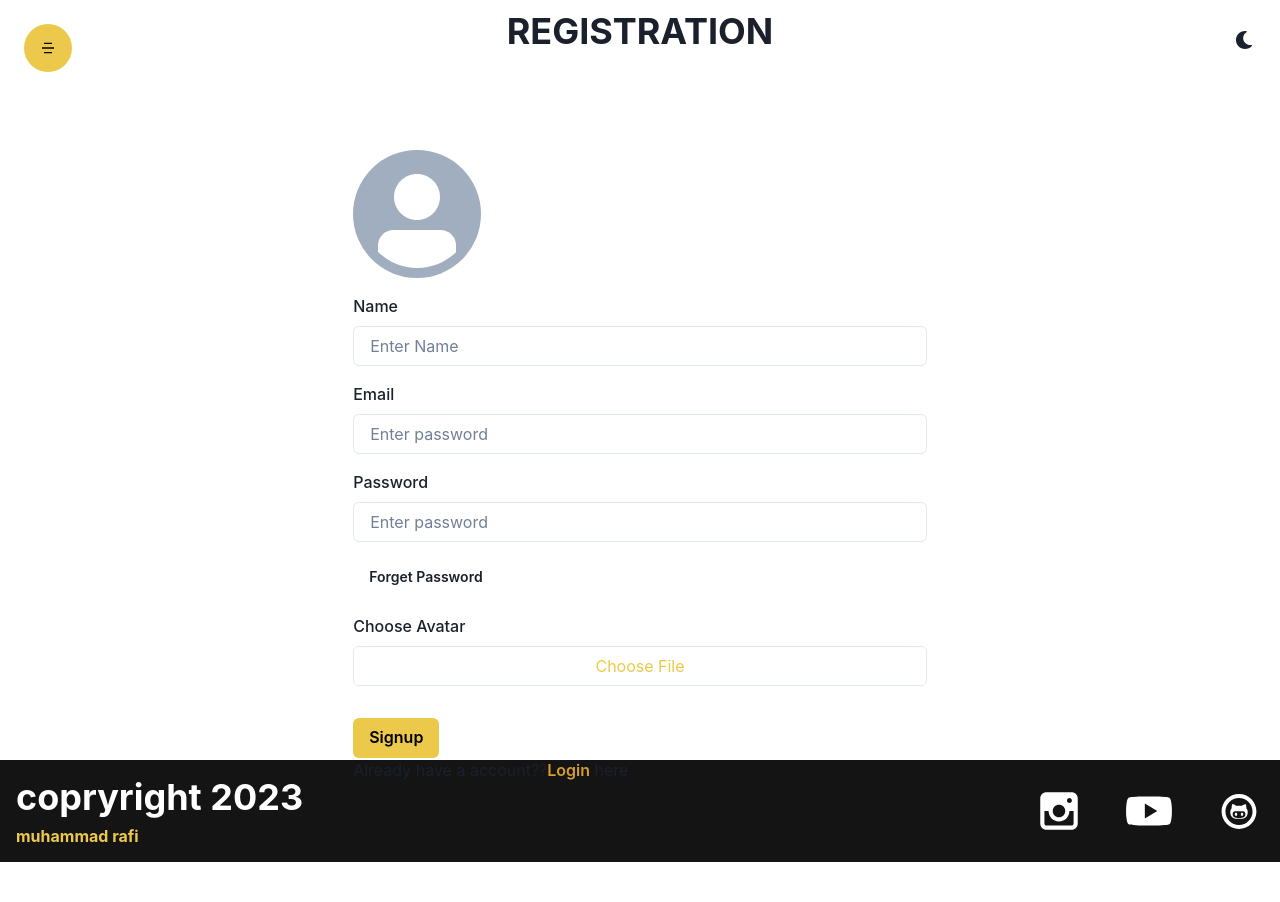
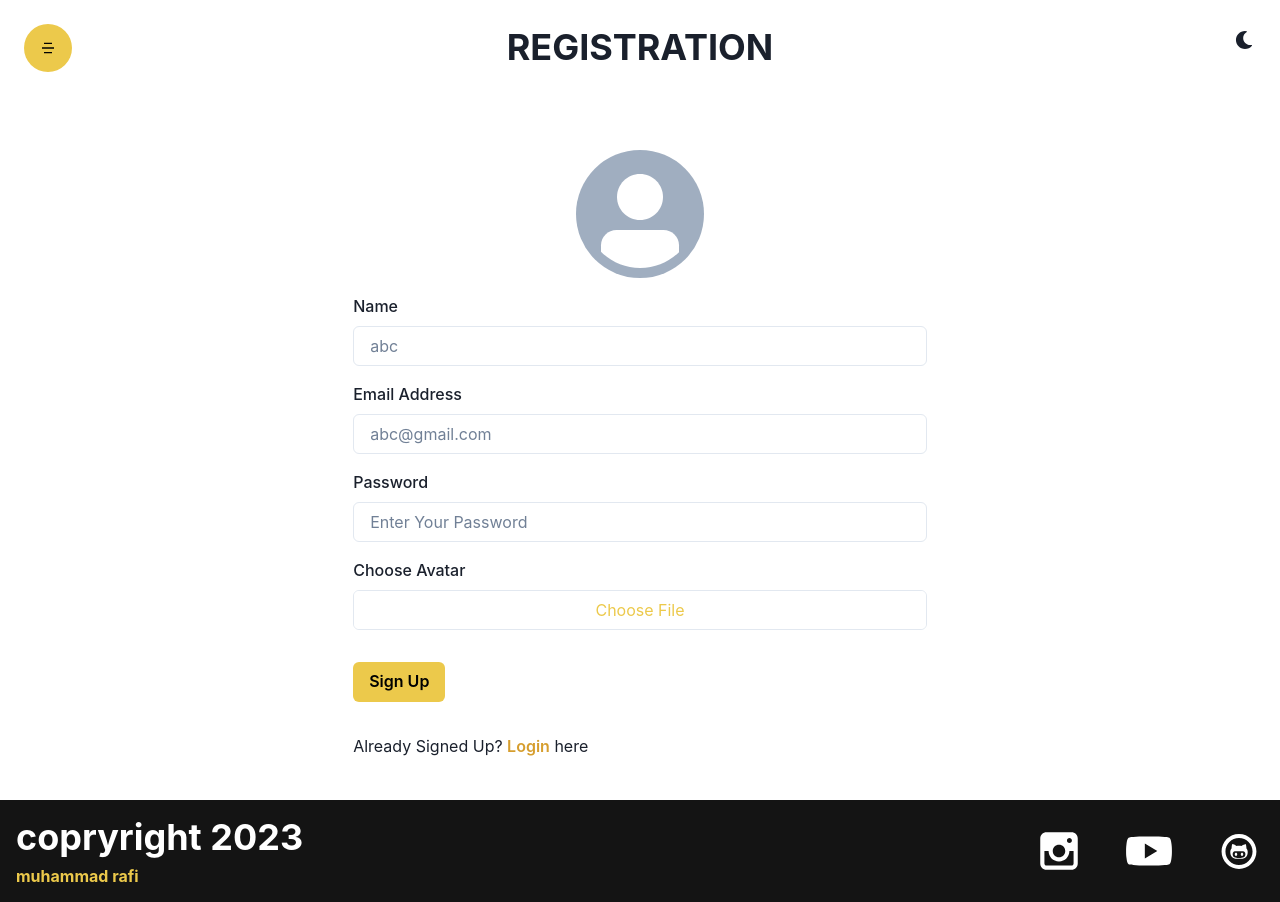
Before and after one commit to rafipopz98/course-frontend, a React (Create React App) app: page /signup in a window 1280 px wide. Before the commit the page ends 862 px from the top, so only its background shows below. Built offline with nearby package versions, Linux system fonts and the light colour scheme.

Commit message:
forget password

```diff
--- a/src/App.js
+++ b/src/App.js
@@ -6,6 +6,7 @@ import Courses from './components/courses/Courses';
 import Footer from './components/Layout/Footer/Footer';
 import Login from './components/Auth/Login';
 import Signup from './components/Auth/Signup';
+import ForgetPassword from './components/Auth/ForgetPassword';
 
 function App() {
   return (
@@ -17,6 +18,7 @@ function App() {
           <Route  exact path={'/courses'} element={<Courses/>}/>
           <Route  exact path={'/login'} element={<Login/>}/>
           <Route  exact path={'/signup'} element={<Signup/>}/>
+          <Route  exact path={'/forgotpassword'} element={<ForgetPassword/>}/>
         </Routes>
         <Footer />
       </Router>
--- /dev/null
+++ b/src/components/Auth/ForgetPassword.jsx
@@ -0,0 +1,32 @@
+import { Button, Container, Heading, Input, VStack } from '@chakra-ui/react'
+import React, { useState } from 'react'
+
+const ForgetPassword = () => {
+    const [email,setEmail]=useState('')
+  return (
+    <Container py={'16'} height={'90vh'} >
+        <form>
+            <Heading children="Forgot Password"
+            my='16'
+            textTransform={'uppercase'}
+            textAlign={["center",'left']}
+            />
+            <VStack spacing={6}>
+            <Input
+            required
+            id='email'
+            placeholder='enter tour  email'
+            onChange={e=>setEmail(e.target.value)}
+            value={email}
+            focusBorderColor='yellow'
+            type='email'
+             />
+             <Button colorScheme='yellow' width={'full'} type='submit'>Send  Reset Link</Button>
+
+            </VStack>
+        </form>
+    </Container>
+  )
+}
+
+export default ForgetPassword
--- a/src/components/Auth/Login.jsx
+++ b/src/components/Auth/Login.jsx
@@ -48,7 +48,7 @@ const Login = () => {
             />
           </Box>
           <Box>
-            <Link to={'/forgetpassword'}>
+            <Link to={'/forgotpassword'}>
                 <Button fontSize={'sm'}variant={'ghost'}>
                     Forget Password
                 </Button>
--- a/src/components/Auth/Signup.jsx
+++ b/src/components/Auth/Signup.jsx
@@ -10,119 +10,108 @@ import {
 } from '@chakra-ui/react';
 import React, { useState } from 'react';
 import { Link } from 'react-router-dom';
-export const  fileuploadStyle={
-    '&::file-selector-button':{
-        cursor:'pointer',
-        marginLeft:'-5%',
-        border:'none',
-        height:'100%',
-        width:"110%",
-        color:'#ECC948',
-        backgroundColor:'white',
-    }
-}
+
+export const fileUploadCss = {
+    cursor: 'pointer',
+    marginLeft: '-5%',
+    width: '110%',
+    border: 'none',
+    height: '100%',
+    color: '#ECC94B',
+    backgroundColor: 'white',
+  };
+
+  const fileUploadStyle = {
+    '&::file-selector-button': fileUploadCss,
+  };
 
 
 const Signup = () => {
-  const [email, setEmail] = useState();
-  const [name, setName] = useState();
-  const [password, setPassword] = useState();
-  const [imagePreview, setImagePreview] = useState();
-  const [image, setImage] = useState();
+    const [email, setEmail] = useState('');
+    const [name, setName] = useState('');
+    const [password, setPassword] = useState('');
+    const [imagePrev, setImagePrev] = useState('');
+    const [image, setImage] = useState('');
 
   const changeImageHandler=e=>{
     const file=e.target.files[0]
     const reader=new FileReader()
     reader.readAsDataURL(file)
     reader.onloadend=()=>{
-        setImagePreview(reader.result)
+        setImagePrev(reader.result)
         setImage(file)
     }
 
 }
-  return (
-    <Container h={'95vh'}>
-      <VStack h={'full'} justifyContent={'center'} spacing={'16'}>
-        <Heading my='4'children="REGISTRATION" />
-        <form style={{ width: '100%' }}>
-          <Box my='4'>
-            <Avatar
-              src={imagePreview}
-              display={'flex'}
-              justifyContent={'center'}
-              size={'2xl'}
-            />
+return (
+    <Container h={'100vh'}>
+      <VStack h={'full'} justifyContent="center" spacing={'16'}>
+        <Heading textTransform={'uppercase'} children={'Registration'} />
+
+        <form  style={{ width: '100%' }}>
+          <Box my="4" display={'flex'} justifyContent="center">
+            <Avatar src={imagePrev} size={'2xl'} />
           </Box>
-          <Box marginY={'4'}>
+          <Box my={'4'}>
             <FormLabel htmlFor="name" children="Name" />
             <Input
               required
               id="name"
               value={name}
-              onChange={e => {
-                setName(e.target.value);
-              }}
-              placeholder="Enter Name"
-              type="text"
+              onChange={e => setName(e.target.value)}
+              placeholder="abc"
+              type={'text'}
               focusBorderColor="yellow.500"
             />
           </Box>
-          <Box marginY={'4'}>
-            <FormLabel htmlFor="email" children="Email " />
+
+          <Box my={'4'}>
+            <FormLabel htmlFor="email" children="Email Address" />
             <Input
               required
               id="email"
               value={email}
-              onChange={e => {
-                setEmail(e.target.value);
-              }}
-              placeholder="Enter password"
-              type="email"
+              onChange={e => setEmail(e.target.value)}
+              placeholder="abc@gmail.com"
+              type={'email'}
               focusBorderColor="yellow.500"
             />
           </Box>
-          <Box marginY={'4'}>
-            <FormLabel htmlFor="password" children="Password " />
+
+          <Box my={'4'}>
+            <FormLabel htmlFor="password" children="Password" />
             <Input
               required
               id="password"
               value={password}
-              onChange={e => {
-                setPassword(e.target.value);
-              }}
-              placeholder="Enter password"
-              type="password"
+              onChange={e => setPassword(e.target.value)}
+              placeholder="Enter Your Password"
+              type={'password'}
               focusBorderColor="yellow.500"
             />
           </Box>
-          <Box>
-            <Link to={'/forgetpassword'}>
-              <Button fontSize={'sm'} variant={'ghost'}>
-                Forget Password
-              </Button>
-            </Link>
-          </Box>
-          <Box marginY={'4'}>
-            <FormLabel htmlFor="chooseAvatar" children="Choose Avatar " />
+
+          <Box my={'4'}>
+            <FormLabel htmlFor="chooseAvatar" children="Choose Avatar" />
             <Input
               accept="image/*"
               required
               id="chooseAvatar"
-              type="file"
+              type={'file'}
               focusBorderColor="yellow.500"
-              css={fileuploadStyle}
+              css={fileUploadStyle}
               onChange={changeImageHandler}
             />
           </Box>
-          <Box>
-            <Button my="4" colorScheme="yellow" type="submit">
-              Signup
-            </Button>
-          </Box>
-          <Box my={'-4'}>
-            Already have a account??
-            <Link to={'/login'}>
-              <Button colorScheme="yellow" variant={'link'}>
+
+          <Button my="4" colorScheme={'yellow'} type="submit">
+            Sign Up
+          </Button>
+
+          <Box my="4">
+            Already Signed Up?{' '}
+            <Link to="/login">
+              <Button colorScheme={'yellow'} variant="link">
                 Login
               </Button>{' '}
               here
@@ -134,4 +123,4 @@ const Signup = () => {
   );
 };
 
-export default Signup;
+export default Signup
```
